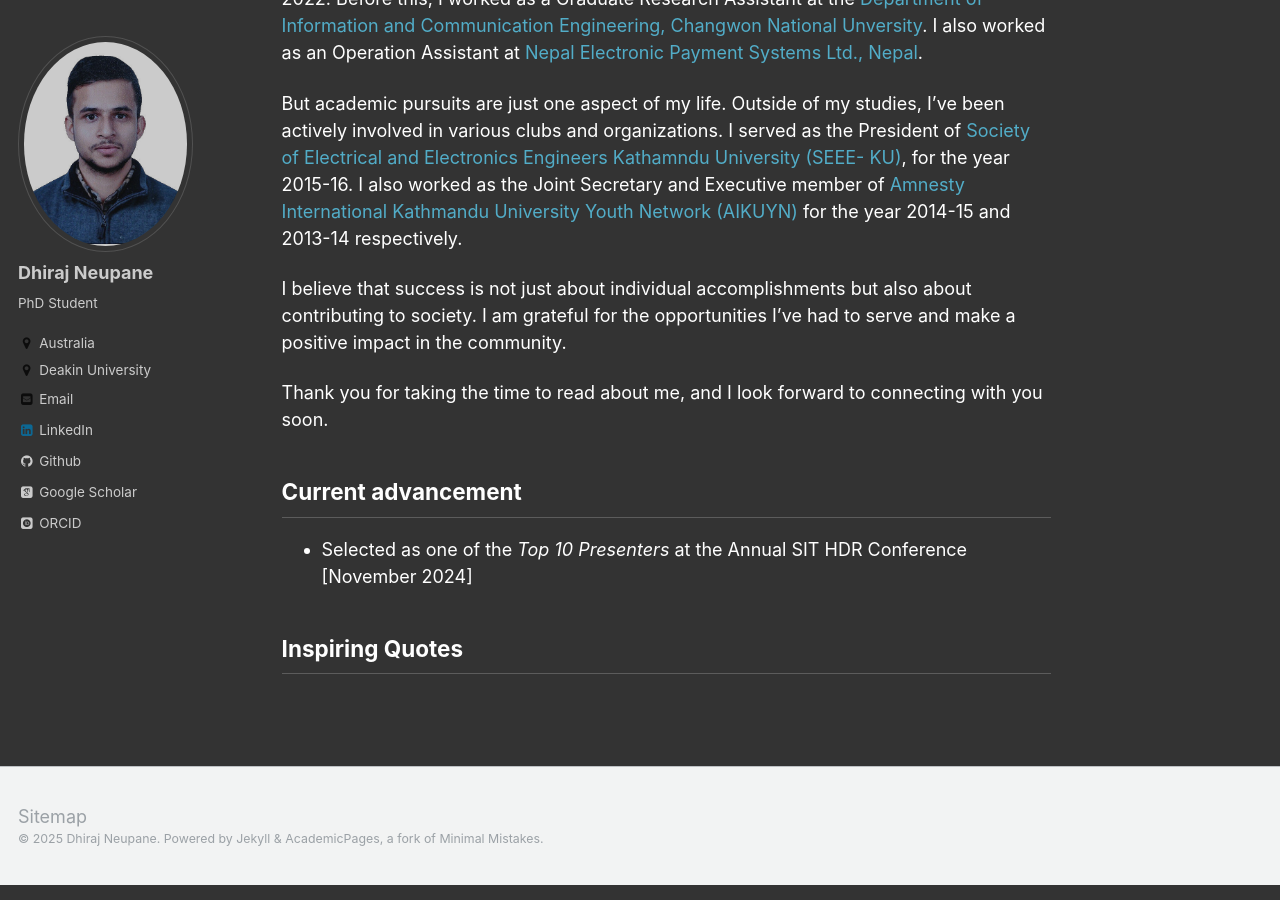
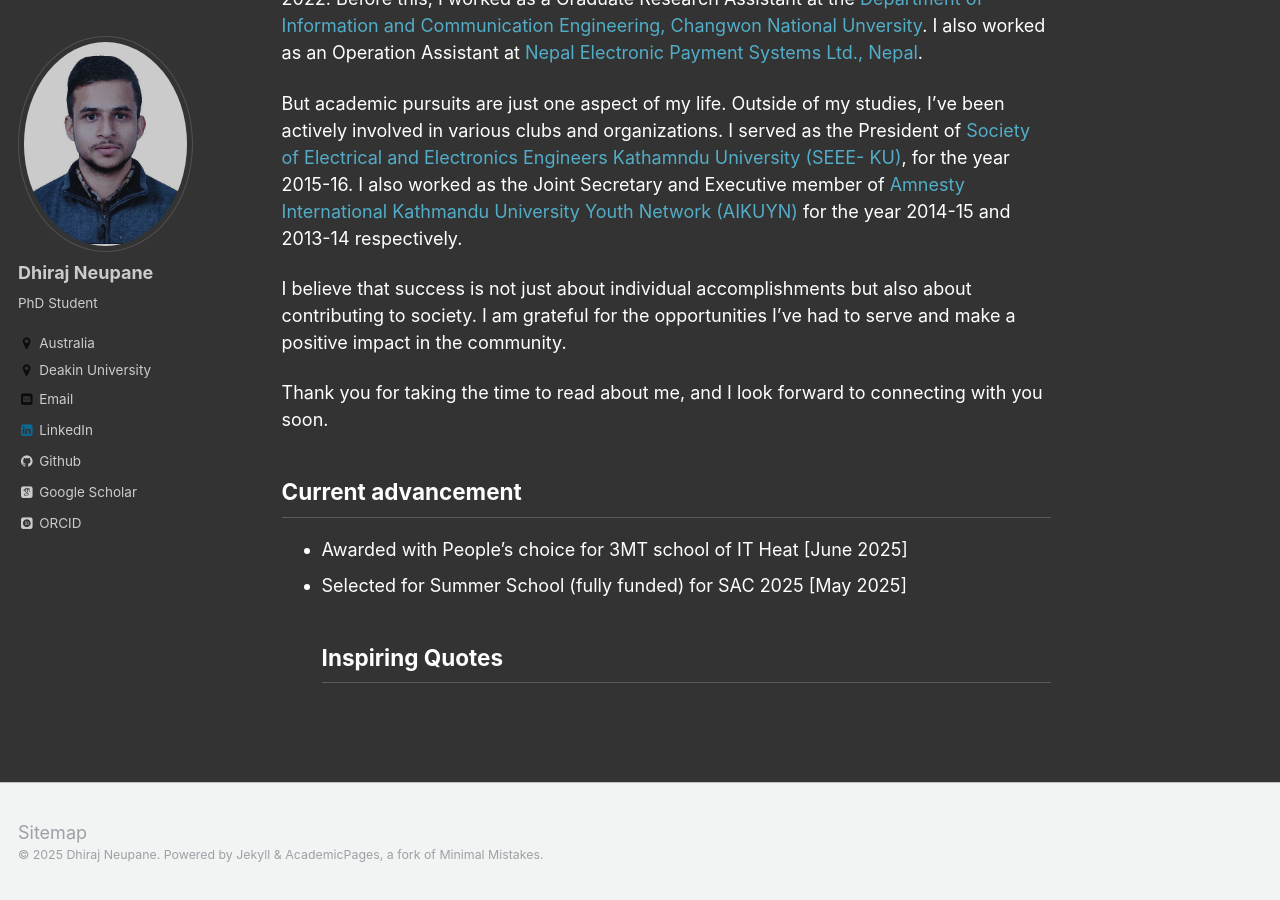
Before and after one commit to dhirajneupane/academicPortfolio, a Jekyll site: the page built from _pages/about.md, in a window 1280 px wide and 900 px high, scrolled down 796 px. Built offline with Jekyll 4.4.1, drawn with Linux system fonts in a browser that asks for light colours; some web fonts are replaced.

Commit message:
Update about.md

```diff
--- a/_pages/about.md
+++ b/_pages/about.md
@@ -28,6 +28,6 @@ I believe that success is not just about individual accomplishments but also abo
 Thank you for taking the time to read about me, and I look forward to connecting with you soon.
 
 ## Current advancement
-* Selected as one of the _Top 10 Presenters_ at the Annual SIT HDR Conference [November 2024]
-
+* Awarded with People's choice for 3MT school of IT Heat [June 2025]
+* Selected for Summer School (fully funded) for SAC 2025 [May 2025]
 ## Inspiring Quotes
```
